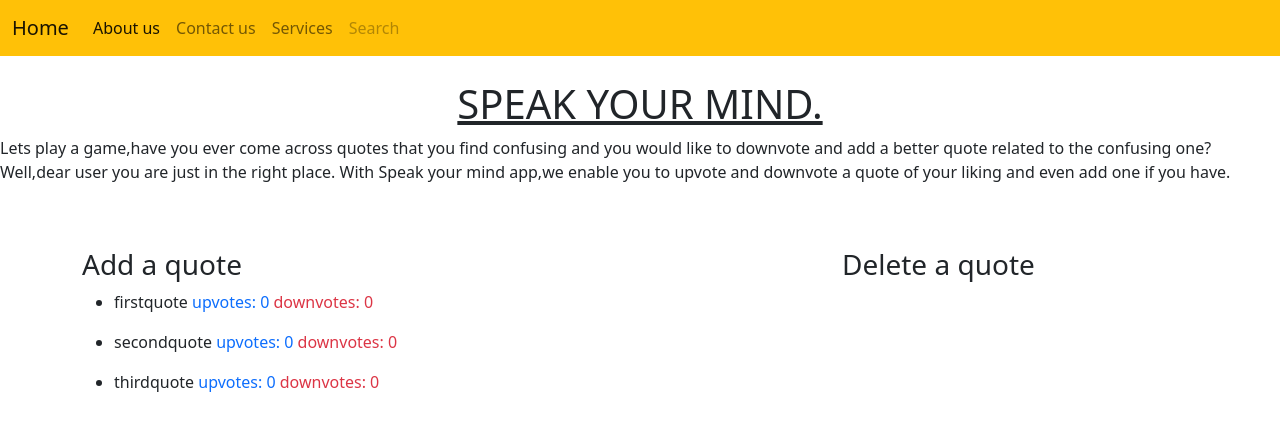
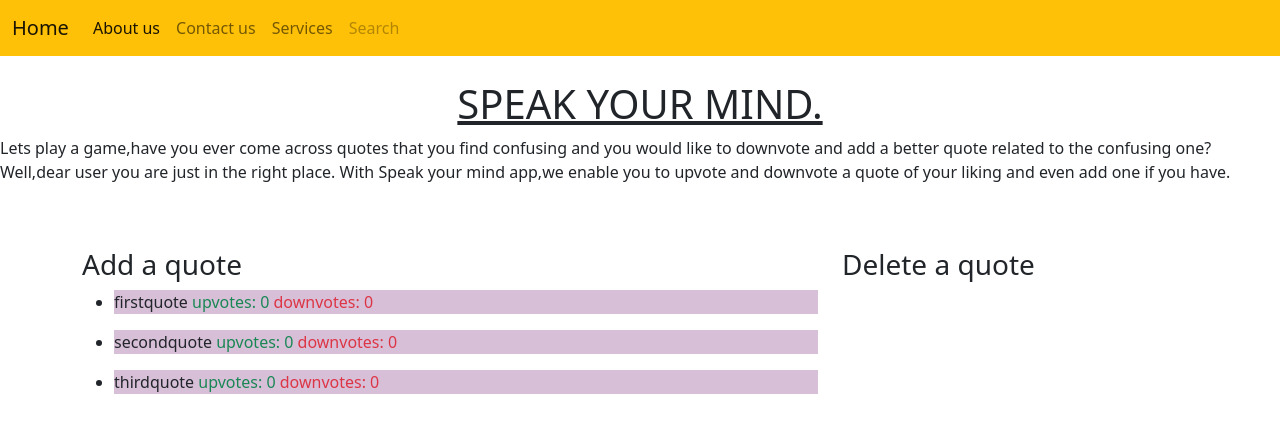
Before and after one commit to odoyoninah/Quotes-app, an Angular app in the folder Documents/Quotes-app/: page / in a window 1280 px wide. Shown: the top 432 px of the page. Built offline with nearby package versions, Linux system fonts and the light colour scheme.

Commit message:
create ng-template

```diff
--- a/Documents/Quotes-app/src/app/highlight.directive.ts
+++ b/Documents/Quotes-app/src/app/highlight.directive.ts
@@ -5,6 +5,8 @@ import { Directive, ElementRef } from '@angular/core';
 })
 export class HighlightDirective {
 
-  constructor(private elem: ElementRef) { }
+  constructor(private elem: ElementRef) {
+    elem.nativeElement.style.backgroundColor = 'thistle'
+  }
 
 }
--- a/Documents/Quotes-app/src/app/quotes/quotes.component.html
+++ b/Documents/Quotes-app/src/app/quotes/quotes.component.html
@@ -1,7 +1,14 @@
 <!-- <p>quotes works!</p> -->
 <ul *ngFor = 'let quote of quotes'>
-    <li>{{ quote.quote }} <span class="text-primary">
+    <div *ngIf="quote.id==2; then highlight else empty"></div>
+    <ng-template #highlight>
+        <li appHighlight>{{ quote.quote }} <span class="text-success">
         upvotes: {{quote.upvotes}}</span><span class="text-danger ml-5">
             downvotes: {{quote.downvotes}}</span></li>
-
+    </ng-template>
+    <ng-template #empty>
+        <li appHighlight>{{ quote.quote }} <span class="text-success">
+        upvotes: {{quote.upvotes}}</span><span class="text-danger ml-5">
+            downvotes: {{quote.downvotes}}</span></li>
+    </ng-template>
 </ul>
--- a/Documents/Quotes-app/src/app/quotes/quotes.component.ts
+++ b/Documents/Quotes-app/src/app/quotes/quotes.component.ts
@@ -1,4 +1,4 @@
-// import { Quote } from '@angular/compiler';
+import { Quote } from '@angular/compiler';
 import { Component, OnInit } from '@angular/core';
 import { Quotes } from '../quotes';
 
```
